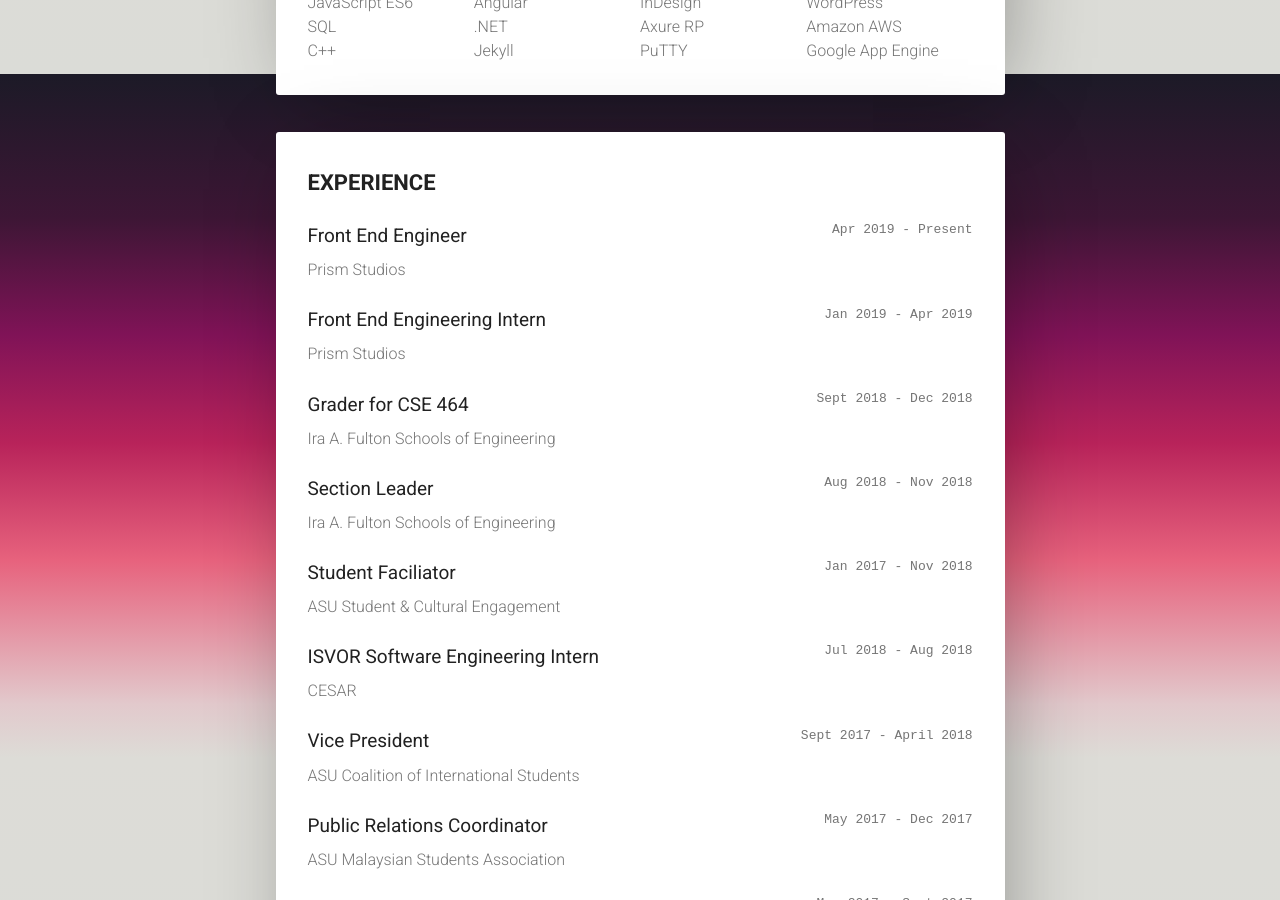
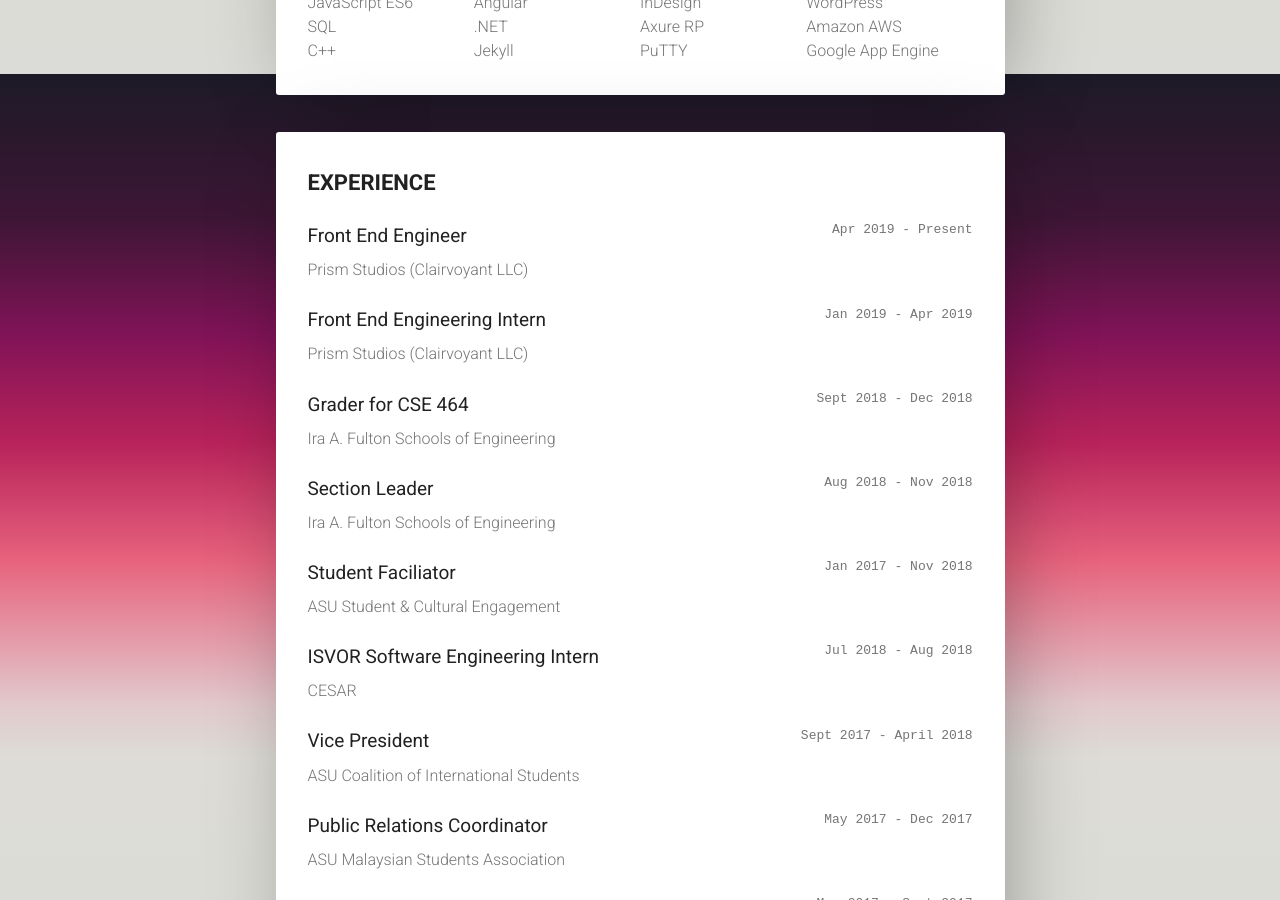
Before and after one commit to dickwyn/v2, a Jekyll site: the page built from index.html, in a window 1280 px wide and 900 px high, scrolled down 1726 px. Built offline with Jekyll 4.4.1, drawn with Linux system fonts in a browser that asks for light colours; nearby versions of some CDN libraries; Markdown is read by kramdown in place of the engine named in the settings; comment, search, counter and statistics services are not loaded.

Commit message:
(chore) Update experiences

```diff
--- a/_data/experiences.yml
+++ b/_data/experiences.yml
@@ -1,9 +1,9 @@
 - role: Front End Engineer
-  company: Prism Studios
+  company: Prism Studios (Clairvoyant LLC)
   time: Apr 2019 - Present
 
 - role: Front End Engineering Intern
-  company: Prism Studios
+  company: Prism Studios (Clairvoyant LLC)
   time: Jan 2019 - Apr 2019
 
 - role: Grader for CSE 464
--- a/package.json
+++ b/package.json
@@ -9,7 +9,7 @@
     "test": "echo \"Error: no test specified\" && exit 1"
   },
   "author": "Dick Wyn Yong",
-  "license": "ISC",
+  "license": "MIT",
   "devDependencies": {
     "browser-sync": "^2.26.3",
     "concurrently": "^4.1.0",
```
